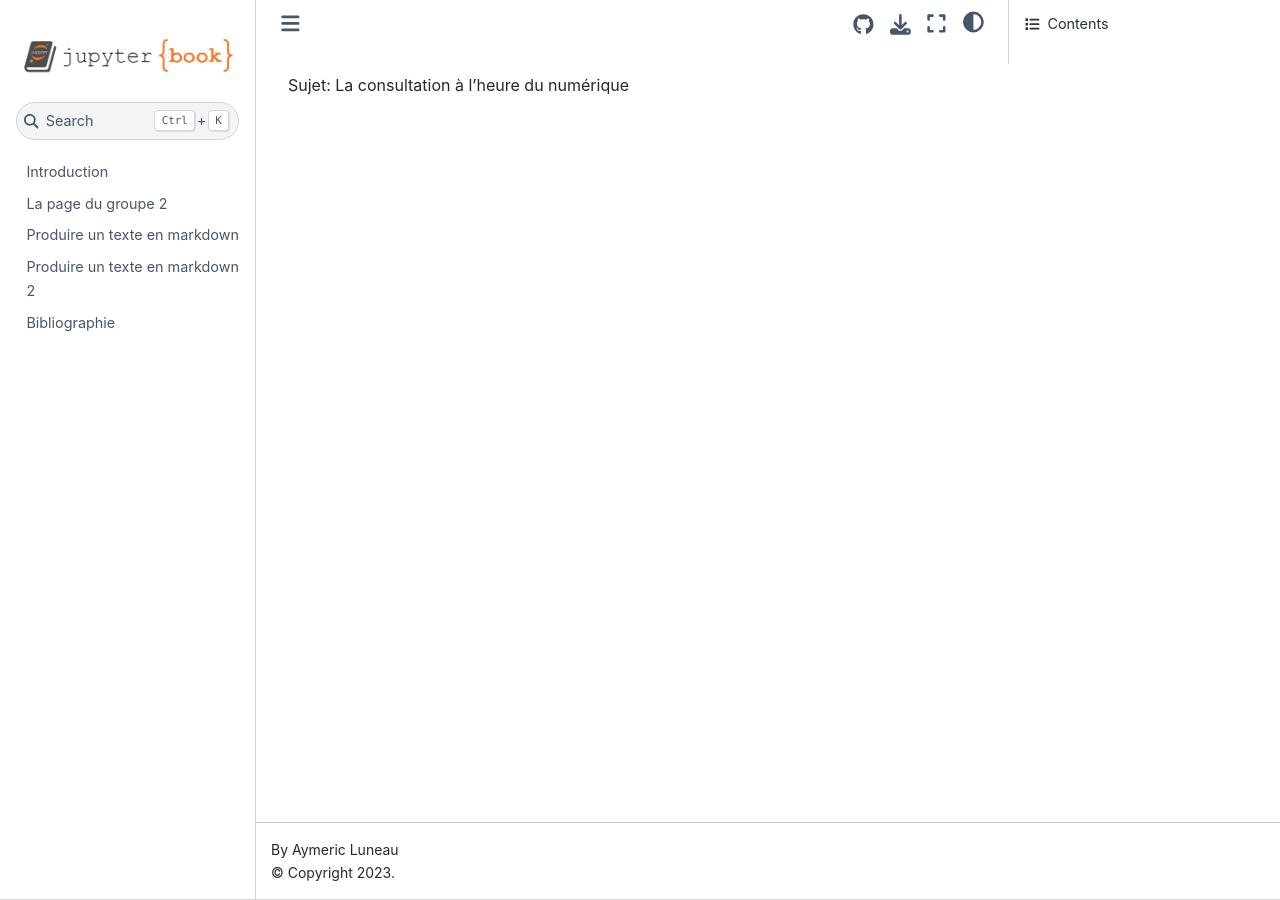
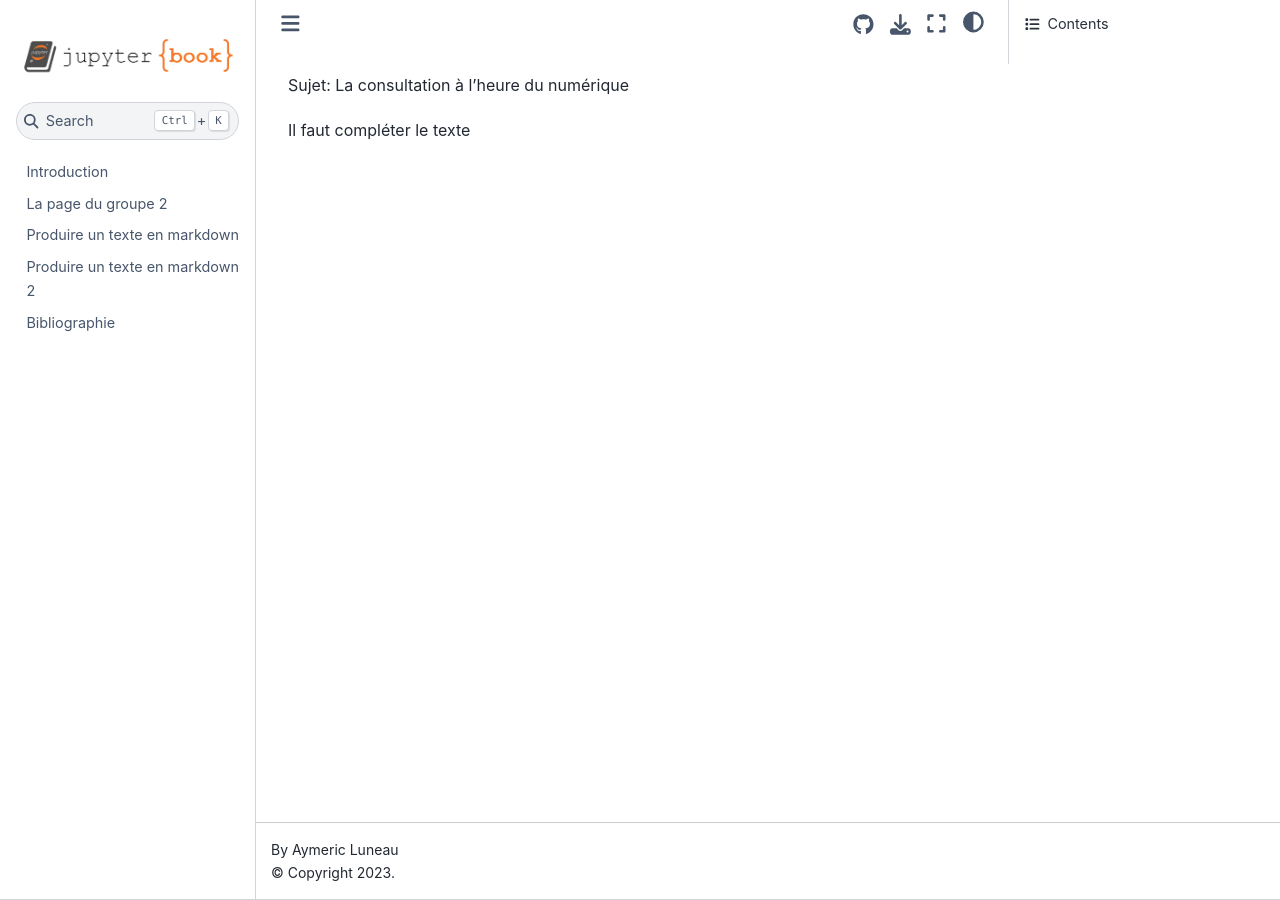
Before and after one commit to luneauaymeric/digital_culture_collective_page, a Jupyter Book: the page built from medecine_num/medecine_num.md, in a window 1280 px wide. Built offline with Jupyter Book 1.0.4 settings and Sphinx 7.4.7 and the Sphinx Book theme 1.1.4, drawn with Linux system fonts in a browser that asks for light colours.

Commit message:
Update medecine_num.md

```diff
--- a/medecine_num/medecine_num.md
+++ b/medecine_num/medecine_num.md
@@ -1 +1,3 @@
 Sujet: La consultation à l'heure du numérique
+
+Il faut compléter le texte
```
